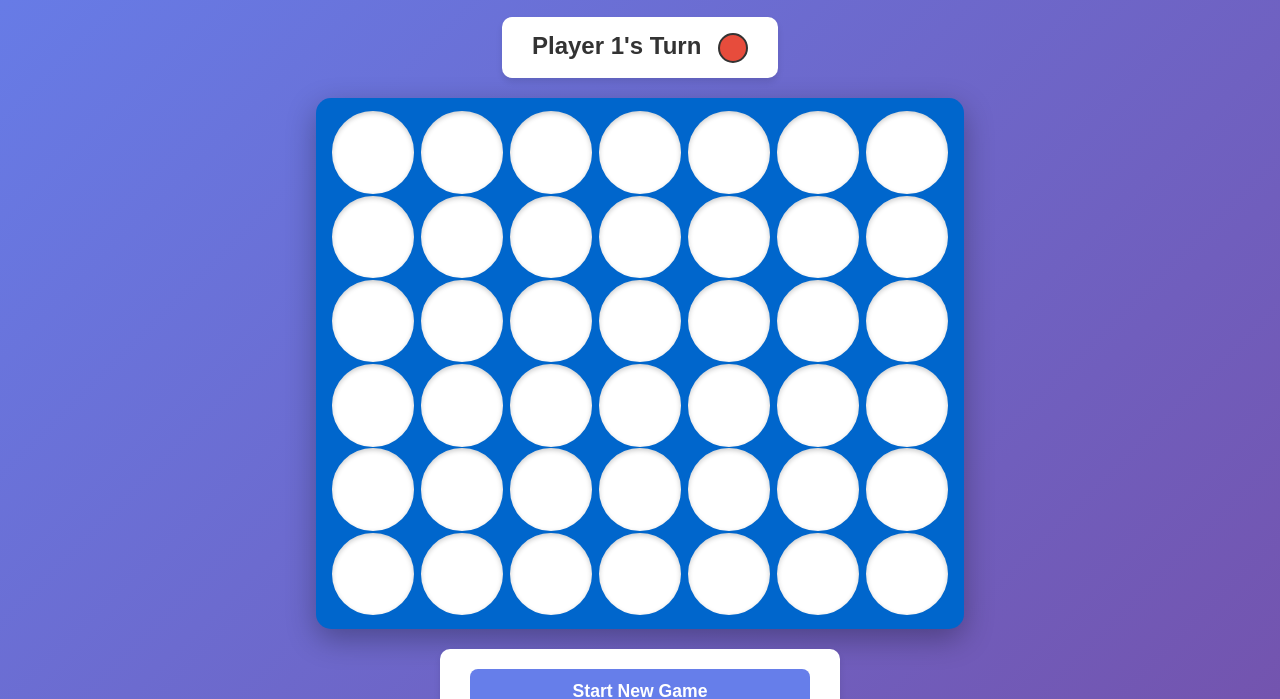
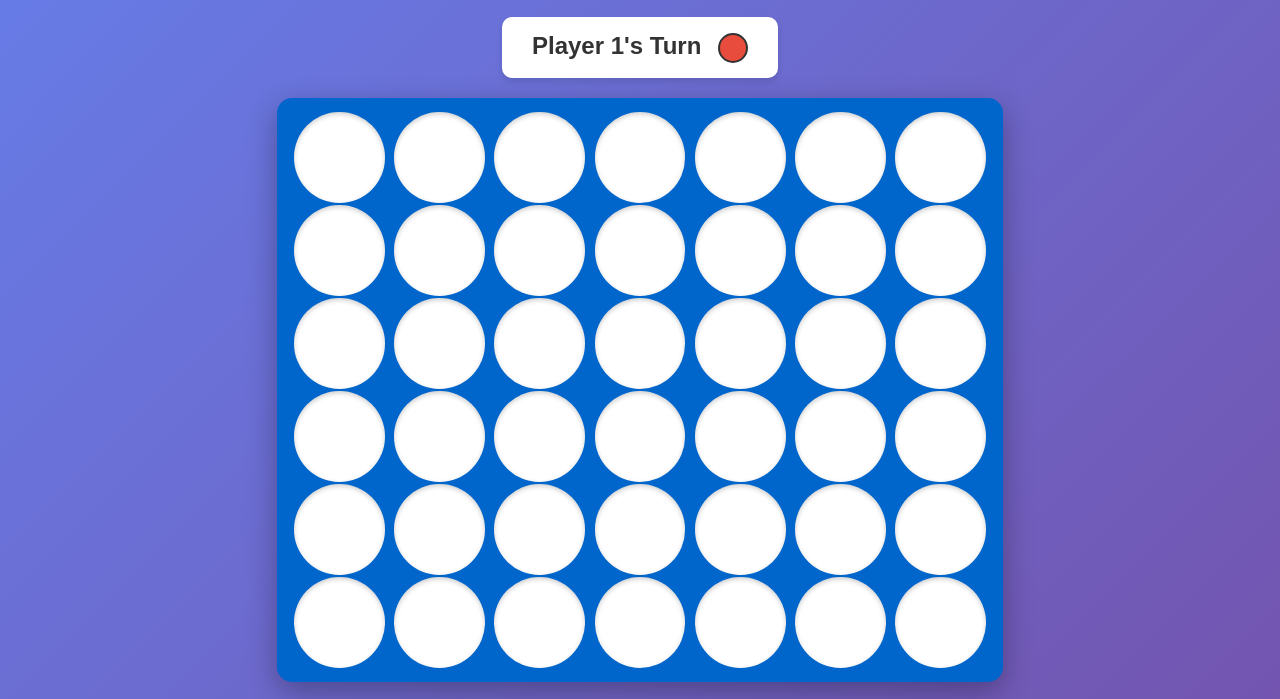
Before and after one commit to MooseJammer42/connect4-mcts, a website: page index.html in a window 1280 px wide. Shown: the part 138-837 px from the top of the page. Drawn offline with Linux system fonts and the light colour scheme.

Commit message:
claude made a dynamic board

```diff
--- a/index.html
+++ b/index.html
@@ -82,22 +82,25 @@
             box-shadow: 0 10px 30px rgba(0,0,0,0.3);
             display: inline-block;
             white-space: nowrap;
-            max-width: 98vw;
-            max-height: calc(100vh - 250px);
+            max-width: 100vw;
         }
 
         .column {
             display: inline-block;
             vertical-align: top;
-            margin: 0 min(2px, 0.2vmin);
+            margin: 0 min(3px, 0.3vmin);
         }
 
         .cell {
-            width: min(120px, calc((98vw - 30px) / var(--cols) - 4px), calc((100vh - 280px) / var(--rows) - 4px));
-            height: min(120px, calc((98vw - 30px) / var(--cols) - 4px), calc((100vh - 280px) / var(--rows) - 4px));
+            --board-padding: 30px;
+            --col-margins: calc(var(--cols) * 6px);
+            --cell-margins: calc(var(--cols) * 6px);
+            --row-margins: calc(var(--rows) * 6px);
+            width: min(120px, calc((100vw - var(--board-padding) - var(--col-margins) - var(--cell-margins)) / var(--cols)), calc((100vh - 220px - var(--row-margins)) / var(--rows)));
+            height: min(120px, calc((100vw - var(--board-padding) - var(--col-margins) - var(--cell-margins)) / var(--cols)), calc((100vh - 220px - var(--row-margins)) / var(--rows)));
             background: white;
             border-radius: 50%;
-            margin: min(2px, 0.2vmin);
+            margin: min(3px, 0.3vmin);
             cursor: pointer;
             transition: all 0.3s ease;
             position: relative;
@@ -273,18 +276,18 @@
             }
 
             .board {
-                max-height: calc(100vh - 80px);
                 padding: 8px;
             }
 
             .cell {
-                width: min(120px, calc((98vw - 20px) / var(--cols) - 4px), calc((100vh - 100px) / var(--rows) - 4px));
-                height: min(120px, calc((98vw - 20px) / var(--cols) - 4px), calc((100vh - 100px) / var(--rows) - 4px));
-                margin: 2px;
+                --board-padding: 16px;
+                width: min(120px, calc((100vw - var(--board-padding) - var(--col-margins) - var(--cell-margins)) / var(--cols)), calc((100vh - 80px - var(--row-margins)) / var(--rows)));
+                height: min(120px, calc((100vw - var(--board-padding) - var(--col-margins) - var(--cell-margins)) / var(--cols)), calc((100vh - 80px - var(--row-margins)) / var(--rows)));
+                margin: 3px;
             }
 
             .column {
-                margin: 0 2px;
+                margin: 0 3px;
             }
 
             .settings-panel {
```
